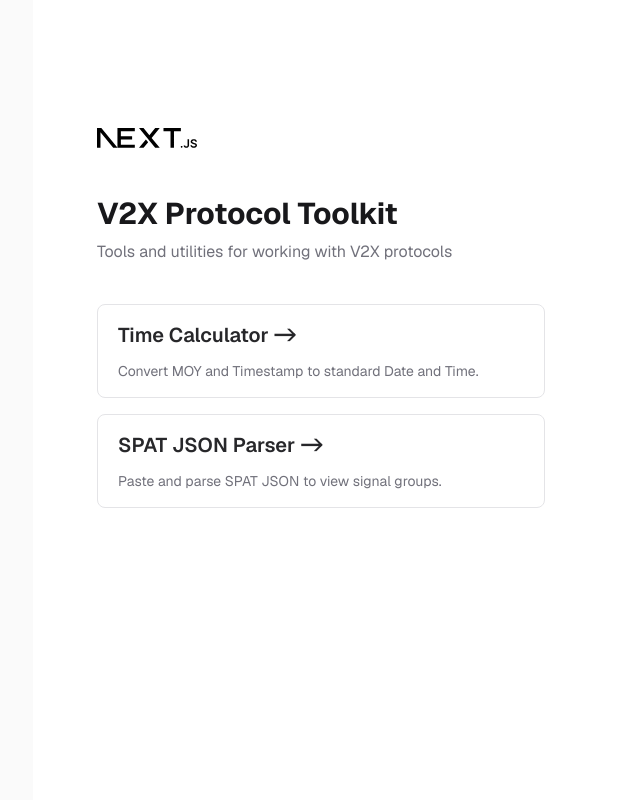
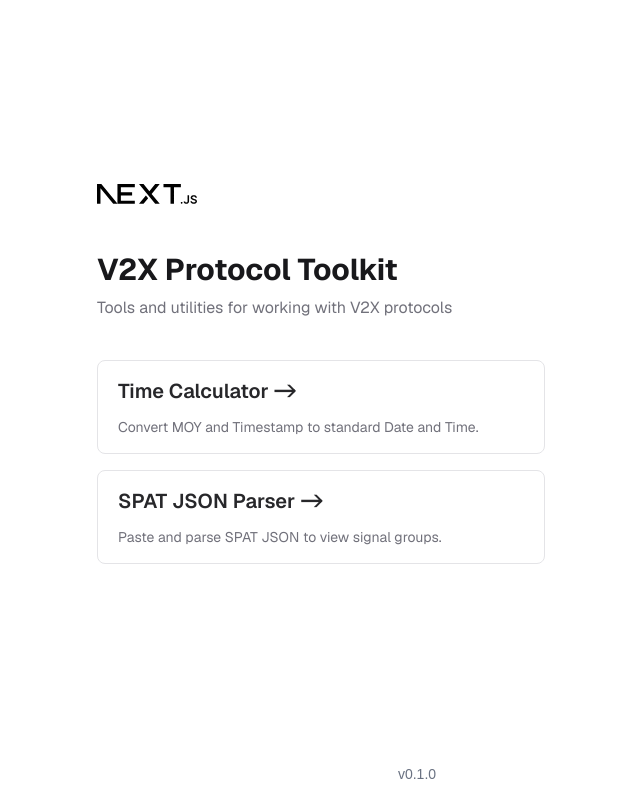
Before and after one commit to hsuehyungtan/v2x-protocol-toolkit, a Next.js app: page /v2x-protocol-toolkit/ in a window 1280 px wide. Shown: the whole page, without its empty margins (223-863 px from the left). Built offline with nearby package versions, Linux system fonts and the light colour scheme.

Commit message:
feat(layout): add version to global footer

```diff
--- a/src/app/layout.js
+++ b/src/app/layout.js
@@ -1,5 +1,6 @@
 import { Geist, Geist_Mono } from "next/font/google";
 import "./globals.css";
+import packageJson from "../../package.json";
 
 const geistSans = Geist({
   variable: "--font-geist-sans",
@@ -20,9 +21,14 @@ export default function RootLayout({ children }) {
   return (
     <html lang="en">
       <body
-        className={`${geistSans.variable} ${geistMono.variable} antialiased`}
+        className={`${geistSans.variable} ${geistMono.variable} antialiased flex flex-col min-h-screen`}
       >
-        {children}
+        <main className="flex-grow flex flex-col w-full">
+          {children}
+        </main>
+        <footer className="w-full py-4 text-center text-sm text-gray-500">
+          v{packageJson.version}
+        </footer>
       </body>
     </html>
   );
--- a/src/app/page.js
+++ b/src/app/page.js
@@ -17,8 +17,8 @@ export default function Home() {
   ];
 
   return (
-    <div className="flex min-h-screen items-center justify-center bg-zinc-50 font-sans dark:bg-black">
-      <main className="flex min-h-screen w-full max-w-3xl flex-col items-center justify-start py-32 px-16 bg-white dark:bg-black sm:items-start gap-12">
+    <div className="flex flex-1 items-center justify-center font-sans dark:bg-black w-full">
+      <main className="flex flex-1 w-full max-w-3xl flex-col items-center justify-start py-32 px-16 bg-white dark:bg-black sm:items-start gap-12">
         <Image
           className="dark:invert relative left-[50%] -translate-x-[50%] sm:left-0 sm:translate-x-0"
           src={getAssetPath("/next.svg")}
--- a/src/app/spat-parser/page.js
+++ b/src/app/spat-parser/page.js
@@ -15,7 +15,7 @@ export default function SpatParserPage() {
     } = useSpatParser();
 
     return (
-        <div className="flex min-h-screen bg-zinc-50 py-16 px-8 sm:px-16 font-sans dark:bg-black">
+        <div className="flex flex-1 w-full py-16 px-8 sm:px-16 font-sans dark:bg-black">
             <main className="mx-auto flex w-full max-w-7xl flex-col gap-8">
                 <div>
                     <h1 className="mb-6 text-3xl font-bold text-zinc-900 dark:text-zinc-100">
--- a/src/app/time-calculator/page.js
+++ b/src/app/time-calculator/page.js
@@ -26,8 +26,8 @@ export default function TimeCalculator() {
     }, [calculatedDate]);
 
     return (
-        <div className="flex min-h-screen items-center justify-center bg-zinc-50 font-sans dark:bg-black">
-            <main className="flex min-h-screen w-full max-w-3xl flex-col items-center justify-start py-32 px-16 bg-white dark:bg-black sm:items-start gap-12">
+        <div className="flex flex-1 items-center justify-center font-sans dark:bg-black w-full">
+            <main className="flex flex-1 w-full max-w-3xl flex-col items-center justify-start py-32 px-16 bg-white dark:bg-black sm:items-start gap-12">
                 <Image
                     className="dark:invert relative left-[50%] -translate-x-[50%] sm:left-0 sm:translate-x-0"
                     src={getAssetPath("/next.svg")}
```
